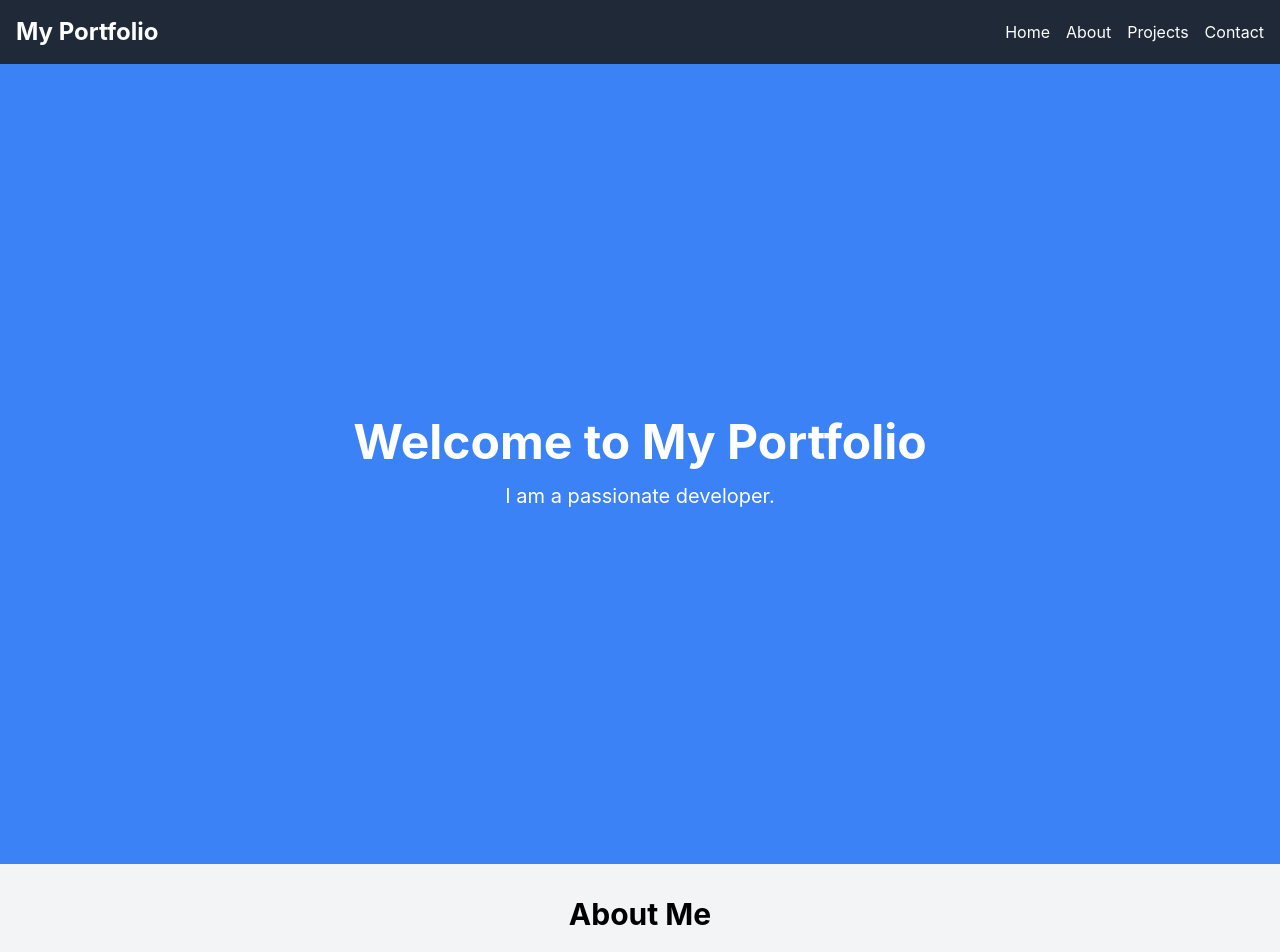
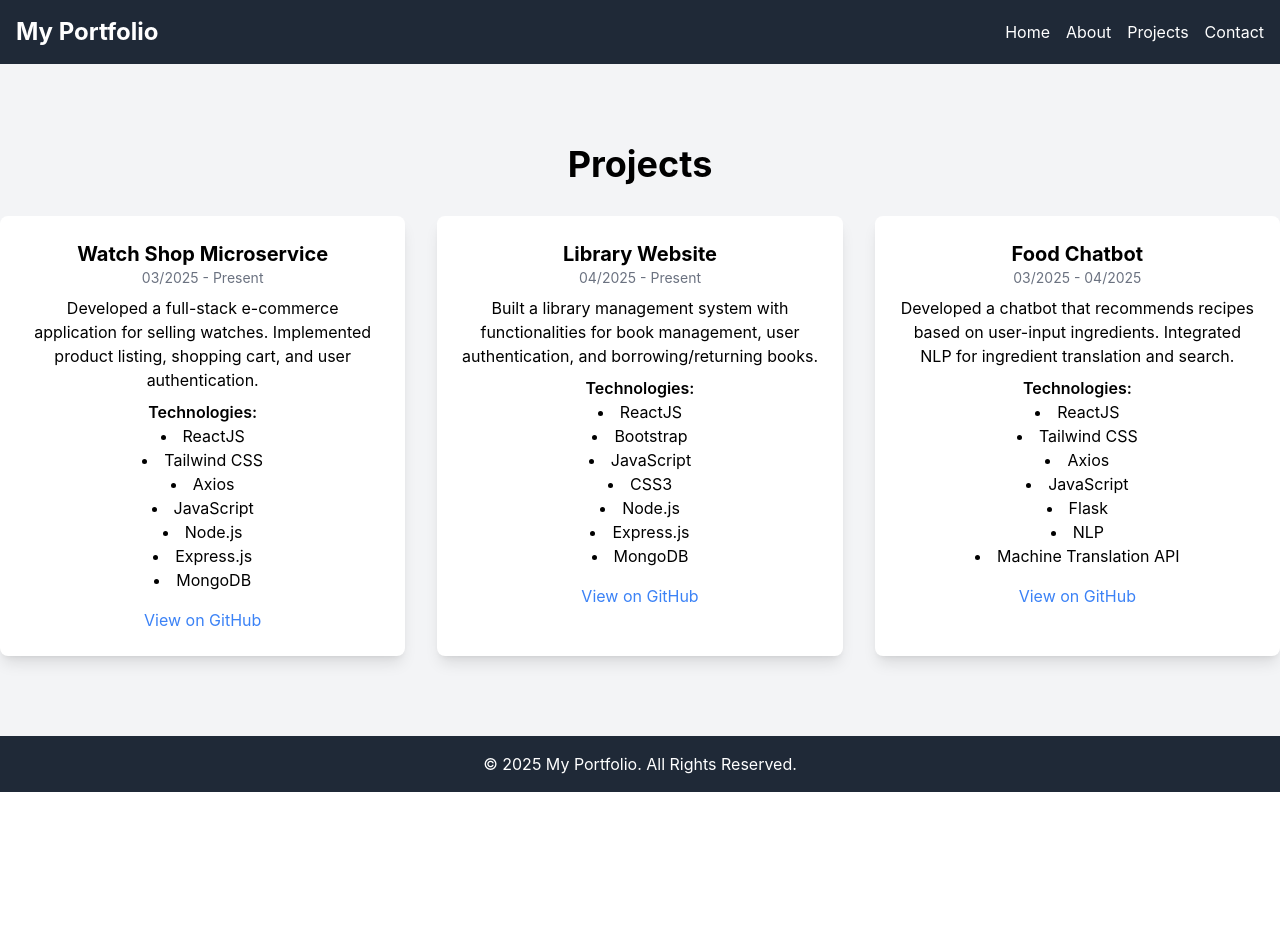
Before and after one commit to VanTung203/portfolio_website, a React (Create React App) app: page /projects in a window 1280 px wide. Shown: the top 952 px of the page. After the commit the page ends 800 px from the top, so only its background shows below. Built offline with nearby package versions, Linux system fonts and the light colour scheme.

Commit message:
Add content and layout for Home, About, Projects, and Contact pages

```diff
--- a/package.json
+++ b/package.json
@@ -9,6 +9,7 @@
     "@testing-library/user-event": "^13.5.0",
     "react": "^19.1.0",
     "react-dom": "^19.1.0",
+    "react-router-dom": "^7.6.0",
     "react-scripts": "5.0.1",
     "tailwindcss": "^3.4.17",
     "web-vitals": "^2.1.4"
--- a/src/App.js
+++ b/src/App.js
@@ -1,18 +1,25 @@
 // src/App.js
 import React from 'react';
+import { BrowserRouter as Router, Route, Routes } from 'react-router-dom';
 import Header from './components/Header';
 import Footer from './components/Footer';
 import Home from './pages/Home';
 import About from './pages/About';
+import Projects from './pages/Projects';
+import Contact from './pages/Contact';
 
 function App() {
   return (
-    <div>
+    <Router>
       <Header />
-      <Home />
-      <About />
+      <Routes>
+        <Route path="/" element={<Home />} />
+        <Route path="/about" element={<About />} />
+        <Route path="/projects" element={<Projects />} />
+        <Route path="/contact" element={<Contact />} />
+      </Routes>
       <Footer />
-    </div>
+    </Router>
   );
 }
 
--- a/src/components/Header.jsx
+++ b/src/components/Header.jsx
@@ -1,5 +1,6 @@
 // src/components/Header.jsx
 import React from 'react';
+import { Link } from 'react-router-dom';
 
 function Header() {
   return (
@@ -8,10 +9,10 @@ function Header() {
         <h1 className="text-2xl font-bold">My Portfolio</h1>
         <nav>
           <ul className="flex space-x-4">
-            <li><a href="#home" className="hover:text-gray-400">Home</a></li>
-            <li><a href="#about" className="hover:text-gray-400">About</a></li>
-            <li><a href="#projects" className="hover:text-gray-400">Projects</a></li>
-            <li><a href="#contact" className="hover:text-gray-400">Contact</a></li>
+            <li><Link to="/" className="hover:text-gray-400">Home</Link></li>
+            <li><Link to="/about" className="hover:text-gray-400">About</Link></li>
+            <li><Link to="/projects" className="hover:text-gray-400">Projects</Link></li>
+            <li><Link to="/contact" className="hover:text-gray-400">Contact</Link></li>
           </ul>
         </nav>
       </div>
--- a/src/pages/About.jsx
+++ b/src/pages/About.jsx
@@ -3,10 +3,10 @@ import React from 'react';
 
 function About() {
   return (
-    <section id="about" className="bg-gray-100 p-8">
-      <div className="max-w-7xl mx-auto text-center">
-        <h2 className="text-3xl font-bold mb-4">About Me</h2>
-        <p className="text-lg">I am a front-end web developer with a passion for building web applications. I specialize in React and Node.js.</p>
+    <section id="about" className="py-20 bg-white">
+      <div className="container mx-auto text-center">
+        <h2 className="text-4xl font-bold">About Me</h2>
+        <p className="mt-4 text-lg">I am a web developer with a passion for building scalable and responsive web applications. My goal is to constantly improve and develop my skills in the tech industry.</p>
       </div>
     </section>
   );
--- a/src/pages/Contact.jsx
+++ b/src/pages/Contact.jsx
@@ -0,0 +1,19 @@
+// src/pages/Contact.jsx
+import React from 'react';
+
+function Contact() {
+  return (
+    <section id="contact" className="py-20 bg-white">
+      <div className="container mx-auto text-center">
+        <h2 className="text-4xl font-bold">Contact Me</h2>
+        <p className="mt-4 text-lg">Feel free to reach out if you have any questions or opportunities!</p>
+        <div className="mt-6">
+          <p>Email: phutung06@gmail.com</p>
+          <p>Phone: 0938822538</p>
+        </div>
+      </div>
+    </section>
+  );
+}
+
+export default Contact;
--- a/src/pages/Home.jsx
+++ b/src/pages/Home.jsx
@@ -3,10 +3,10 @@ import React from 'react';
 
 function Home() {
   return (
-    <section id="home" className="h-screen bg-blue-500 flex justify-center items-center text-white">
-      <div className="text-center">
-        <h1 className="text-5xl font-bold">Welcome to My Portfolio</h1>
-        <p className="mt-4 text-xl">I am a passionate developer.</p>
+    <section id="home" className="py-20 bg-gray-100">
+      <div className="container mx-auto text-center">
+        <h2 className="text-4xl font-bold">Welcome to My Portfolio</h2>
+        <p className="mt-4 text-lg">Hi, I'm [Your Name], a passionate developer.</p>
       </div>
     </section>
   );
--- a/src/pages/Projects.jsx
+++ b/src/pages/Projects.jsx
@@ -0,0 +1,54 @@
+// src/pages/Projects.jsx
+import React from 'react';
+
+function Projects() {
+  const projects = [
+    {
+      title: 'Watch Shop Microservice',
+      duration: '03/2025 - Present',
+      github: 'https://github.com/trantronghieu222/CNLTHD_Project',
+      description: 'Developed a full-stack e-commerce application for selling watches. Implemented product listing, shopping cart, and user authentication.',
+      technologies: ['ReactJS', 'Tailwind CSS', 'Axios', 'JavaScript', 'Node.js', 'Express.js', 'MongoDB'],
+    },
+    {
+      title: 'Library Website',
+      duration: '04/2025 - Present',
+      github: 'https://github.com/VanTung203/Library_Web',
+      description: 'Built a library management system with functionalities for book management, user authentication, and borrowing/returning books.',
+      technologies: ['ReactJS', 'Bootstrap', 'JavaScript', 'CSS3', 'Node.js', 'Express.js', 'MongoDB'],
+    },
+    {
+      title: 'Food Chatbot',
+      duration: '03/2025 - 04/2025',
+      github: 'https://github.com/VanTung203/Food-Chatbot',
+      description: 'Developed a chatbot that recommends recipes based on user-input ingredients. Integrated NLP for ingredient translation and search.',
+      technologies: ['ReactJS', 'Tailwind CSS', 'Axios', 'JavaScript', 'Flask', 'NLP', 'Machine Translation API'],
+    }
+  ];
+
+  return (
+    <section id="projects" className="py-20 bg-gray-100">
+      <div className="container mx-auto text-center">
+        <h2 className="text-4xl font-bold mb-8">Projects</h2>
+        <div className="grid grid-cols-1 sm:grid-cols-2 lg:grid-cols-3 gap-8">
+          {projects.map((project, index) => (
+            <div key={index} className="bg-white p-6 rounded-lg shadow-lg">
+              <h3 className="text-xl font-bold">{project.title}</h3>
+              <p className="text-sm text-gray-500">{project.duration}</p>
+              <p className="mt-2">{project.description}</p>
+              <p className="mt-2 font-semibold">Technologies:</p>
+              <ul className="list-disc list-inside">
+                {project.technologies.map((tech, i) => (
+                  <li key={i}>{tech}</li>
+                ))}
+              </ul>
+              <a href={project.github} target="_blank" rel="noopener noreferrer" className="text-blue-500 mt-4 block">View on GitHub</a>
+            </div>
+          ))}
+        </div>
+      </div>
+    </section>
+  );
+}
+
+export default Projects;
```
Also changed, not shown: 1 other file (tests, documents, lock files or other folders).
